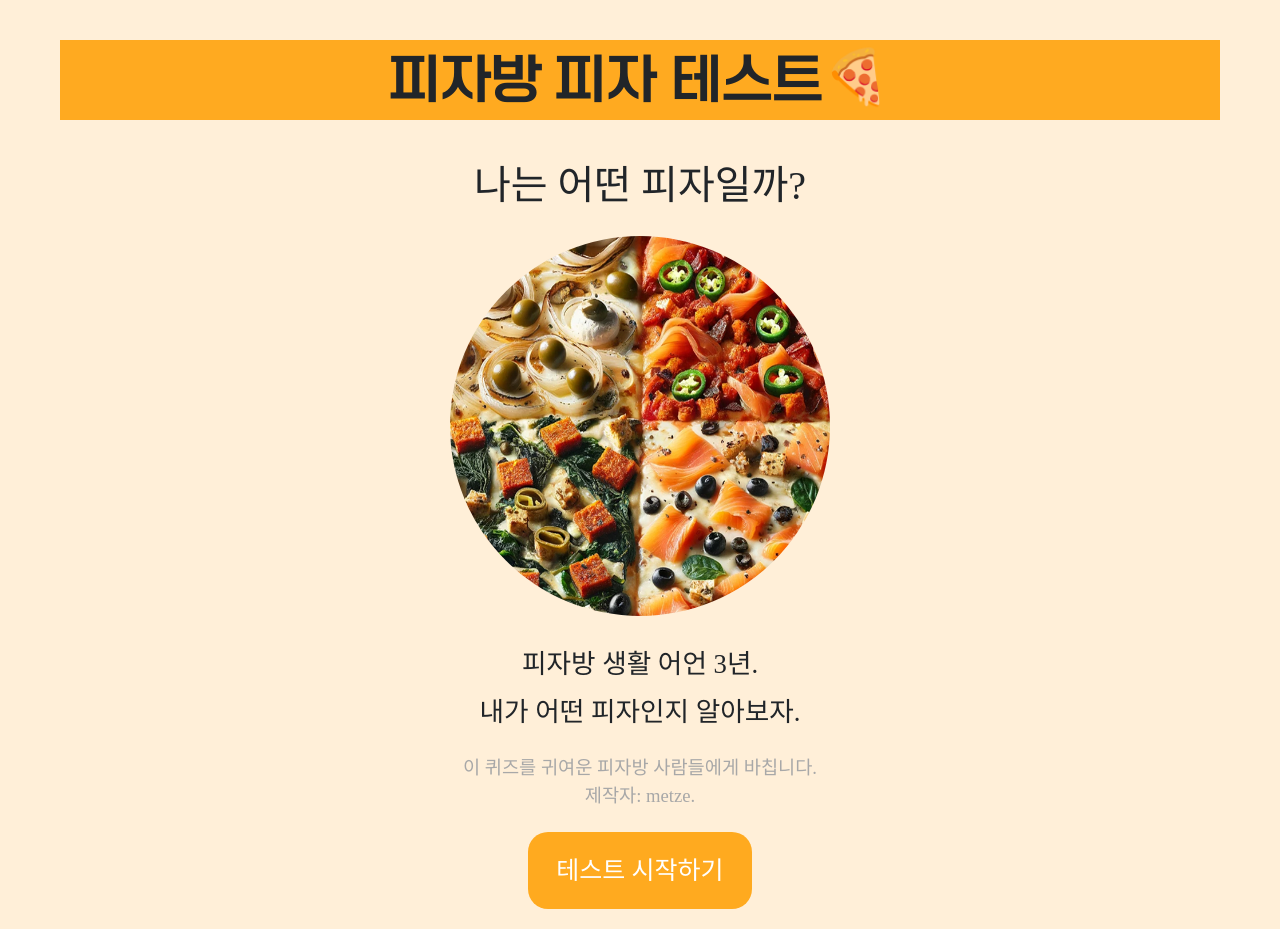
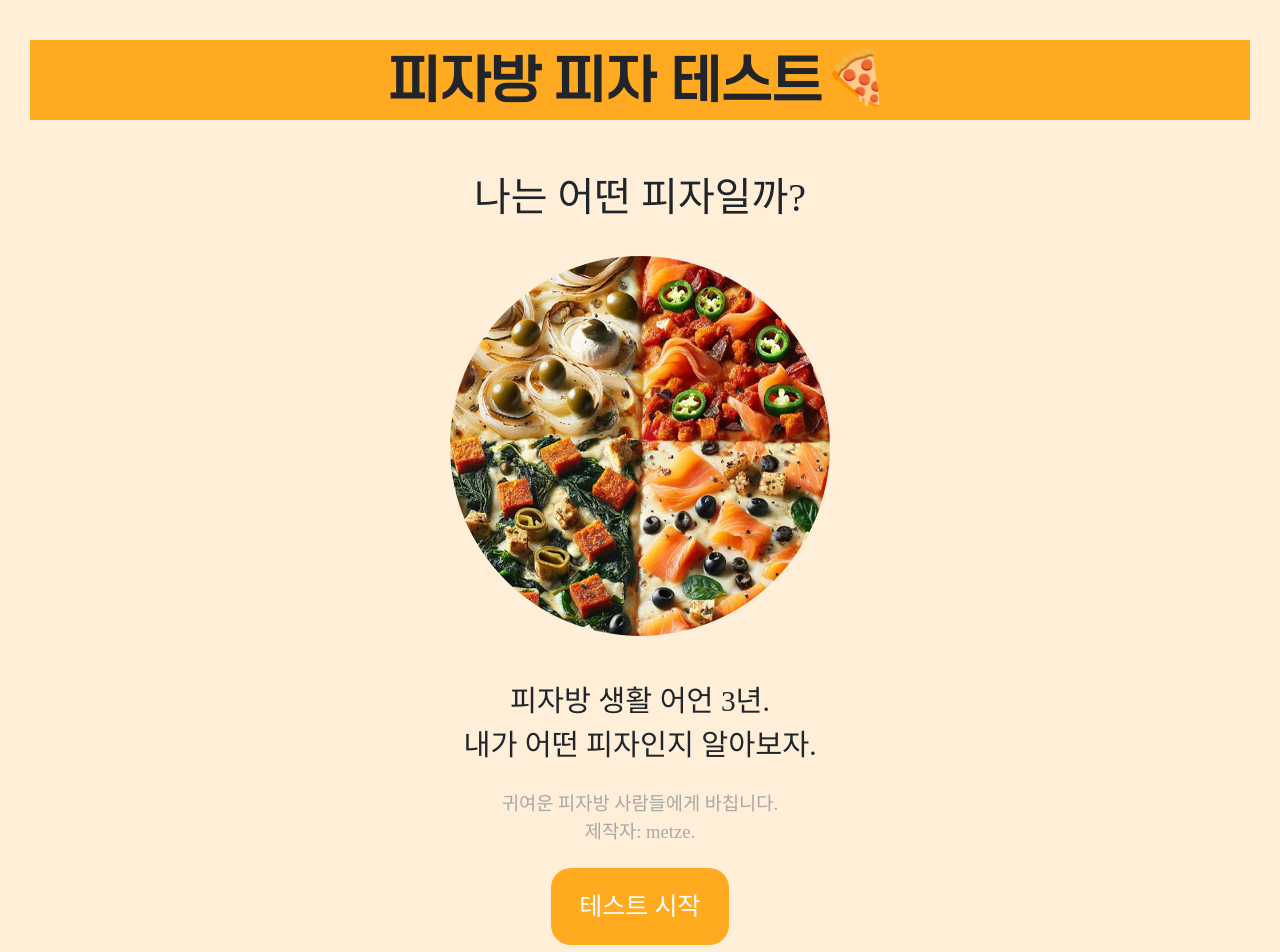
Before and after one commit to metzo32/mbtitest_ts, a React (Create React App) app: page / in a window 1280 px wide. Shown: the top 952 px of the page. Before the commit the page ends 929 px from the top, so only its background shows below. Built offline with nearby package versions, Linux system fonts and the light colour scheme; a web font is replaced by a local one.

Commit message:
비율 조정

```diff
--- a/src/pages/MainPage.tsx
+++ b/src/pages/MainPage.tsx
@@ -20,7 +20,7 @@ export default function MainPage():React.ReactElement {
       <sty.ContentWrapper>
         <sty.Title>나는 어떤 피자일까?</sty.Title>
         <sty.LogoImage>
-          <Image className="rounded-circle" alt="피자" src={MainImage} width={380} height={380}/>
+          <Image className="rounded-circle main-pizza" alt="피자" src={MainImage} />
         </sty.LogoImage>
         <sty.Desc>
           피자방 생활 어언 3년.
@@ -30,13 +30,13 @@ export default function MainPage():React.ReactElement {
         </sty.Desc>
         <sty.smallWrapper>
           <sty.small>
-            이 퀴즈를 귀여운 피자방 사람들에게 바칩니다.
+            귀여운 피자방 사람들에게 바칩니다.
           </sty.small>
           <sty.small>
           제작자: metze.
           </sty.small>
         </sty.smallWrapper>
-        <sty.Button onClick={handleClickButton} style={{fontSize:25, marginTop:20, marginBottom:20}}>테스트 시작하기</sty.Button>
+        <sty.Button onClick={handleClickButton} style={{fontSize:25, marginTop:20, marginBottom:20}}>테스트 시작</sty.Button>
       </sty.ContentWrapper>
     </sty.Wrapper>
   )
--- a/src/pages/QuestionPage.tsx
+++ b/src/pages/QuestionPage.tsx
@@ -85,11 +85,11 @@ export default function QuestionPage():React.ReactElement {
     <sty.Wrapper>
       <Header type='progress' questionNumber = {questionNumber}/>
       <sty.ContentWrapper>
-        <sty.Title>
+        <sty.QuestionTitle>
             {QuestionData[questionNumber].title}
-        </sty.Title>
+        </sty.QuestionTitle>
         <sty.ButtonGroup>
-          <sty.Button style={{marginRight: '20px'}} onClick={ () => handleClickAnswer(1, QuestionData[questionNumber].type)}>
+          <sty.Button className="right-margin" onClick={ () => handleClickAnswer(1, QuestionData[questionNumber].type)}>
               {QuestionData[questionNumber].answerA}
           </sty.Button>
           <sty.Button onClick={ () => handleClickAnswer(0, QuestionData[questionNumber].type)}>
--- a/src/stores/Question/QuestionData.ts
+++ b/src/stores/Question/QuestionData.ts
@@ -67,7 +67,7 @@ export const QuestionData: IQuestion[] = [
     },
     {
         id : 10,
-        title: "중간고사 준비 중인 봉봉. 공부를 하다 말고 '여러분 저 잠와요...' 라고 한다.",
+        title: "중간고사 기간. 봉봉이 공부를 하다 말고 '여러분 저 잠와요...' 라고 한다.",
         answerA: "그만 자",   // N관련
         answerB: "공부해",   // S관련
         type: "NS",
@@ -123,9 +123,9 @@ export const QuestionData: IQuestion[] = [
     },
     {
         id : 18,
-        title: "오랜만에 하루종일 게임 하는 날이다!",
-        answerA: "'오전 중에 로아 숙제하고 오후에는 딜러 경쟁하고 이따 리썰해야지!' 이미 스케줄은 정해져있다.",   // J관련
-        answerB: "'어 마크할까?' 그 날 하고싶은 것을 한다.",   // P관련
+        title: "다음 중 세나는 무엇을 더 좋아할까?",
+        answerA: "계란이랑 치즈",   // J관련
+        answerB: "정원",   // P관련
         type: "JP",
     },
     {
--- a/src/styling.ts
+++ b/src/styling.ts
@@ -1,18 +1,30 @@
-import styled from 'styled-components'
+import styled, { keyframes } from 'styled-components'
 
 const Wrapper = styled.div`
   display: flex;
   flex-direction: column;
   width: 100%;
   height: 100%;
-  min-width: 800px;
+  min-width: 320px;
   min-height: 100vh;
   background: #FFEFD8;
   padding-top: 40px;
-  padding-left: 60px;
-  padding-right: 60px;
+  padding-left: 30px;
+  padding-right: 30px;
   font-family: "oneBold";
   user-select: none;
+
+  @media (min-width: 600px) {
+    width: 100%;
+    height: 100%;
+    min-height: 100vh;
+  }
+
+  @media (min-width: 900px) {
+    width: 100%;
+    height: 100%;
+    min-height: 100vh;
+  }
 `;
 
 const ContentWrapper = styled.div`
@@ -20,27 +32,41 @@ const ContentWrapper = styled.div`
   flex-direction: column;
   justify-content: center;
   align-items: center;
-  margin-top: 20px;
-  padding-left: 40px;
-  padding-right: 40px;
+  margin-top: 10px;
+
+  @media (min-width: 600px) {
+    margin-top: 15px;
+  }
+
+  @media (min-width: 900px) {
+    margin-top: 20px;
+  }
 `;
 
-const Header = styled.div`
-  background: #FFAA20;
-  font-size: 40pt;
-  display: flex;
-  align-items: center;
-  justify-content: center;
-`;
-
+//대제목
 const HeaderWrapper = styled.div`
-  font-size: 40pt;
+  font-size: 28px;
   background: #FFAA20;
   display: flex;
   align-items: center;
   justify-content: center;
   font-family: "oneTitle";
+
+  @media (min-width: 600px) {
+    font-size: 37pt;
+  }
+
+  @media (min-width: 900px) {
+    font-size: 40pt;
+  }
 `
+const Header = styled.div`
+  background: #FFAA20;
+  font-size: 26pt;
+  display: flex;
+  align-items: center;
+  }
+`;
 
 const ProgressbarWrapper = styled.div`
   .progress {
@@ -58,46 +84,123 @@ const ProgressbarWrapper = styled.div`
 
 
 const Title = styled.div`
-  font-size: 30pt;
+  display: block;
+  font-size: 20pt;
   display: flex;
-  margin-top: 16px;
+  margin-top: 6px;
+  margin-bottom: 6px;
+  padding: 20px;
+  white-space: nowrap;
+
+  @media (min-width: 600px) {
+    font-size: 25pt;
+    white-space: normal;
+    margin-top: 8px;
+    margin-bottom: 8px;
+  }
+
+  @media (min-width: 900px) {
+    font-size: 30pt;
+    white-space: normal;
 `;
 
 const LogoImage = styled.div`
   display: flex;
-  margin-top: 20px;
   margin-bottom: 20px;
+
+  .main-pizza {
+    max-width: 280px;
+    height: 280px;
+    margin-bottom: 24px;
+
+    @media (min-width: 600px) {
+      max-width: 330px;
+      height: 330px;
+    }
+
+    @media (min-width: 900px) {
+      max-width: 380px;
+      height: 380px;
+    }
+  }
 `;
 
+
 const Desc = styled.div`
-  font-size: 20pt;
+  font-size: 13pt;
   display: flex;
-  margin-top: 8px;
-`;
+  white-space: nowrap;
 
-const small = styled.div`
-  font-size: 14pt;
-  display: flex;
-  color: #A8A8A8;
+  @media (min-width: 600px) {
+    font-size: 18pt;
+  }
+
+  @media (min-width: 900px) {
+    font-size: 22pt;
+  }
 `;
 
 const smallWrapper = styled.div`
-  margin-top: 22px;
+  margin-top: 16px;
   margin-bottom: 2px;
   display: flex;
   align-items: center;
   justify-content: center;
   flex-direction: column;
+
+  @media (min-width: 600px) {
+    margin-top: 19px;
+  }
+
+  @media (min-width: 900px) {
+    margin-top: 22px;
 `;
 
+const small = styled.div`
+  font-size: 10pt;
+  display: flex;
+  color: #A8A8A8;
+  white-space: nowrap;
+
+  @media (min-width: 600px) {
+    font-size: 12pt;
+  }
+
+  @media (min-width: 900px) {
+    font-size: 14pt;
+`;
+
+const QuestionTitle = styled.div`
+  display: block;
+  font-size: 14pt;
+  font-style: bold;
+  display: flex;
+  margin-top: 16px;
+  padding: 20px;
+  // white-space: nowrap;
+
+  @media (min-width: 600px) {
+    font-size: 20pt;
+  }
+
+  @media (min-width: 900px) {
+    font-size: 26pt;
+`
 const ButtonGroup = styled.div`
-  font-size: 18pt;
+  font-size: 12pt;
   display: flex;
   align-items: center;
   justify-content: center;
-  flex-direction: row;
-  margin-top: 10px;
-  padding: 20px;
+  flex-direction: column;
+
+  @media (min-width: 600px) {
+    font-size: 16pt;
+    flex-direction: column;
+  }
+
+  @media (min-width: 900px) {
+    font-size: 18pt;
+    flex-direction: row;
 `;
 
 const Button = styled.div`
@@ -109,78 +212,189 @@ const Button = styled.div`
   border-radius: 20px;
   cursor: pointer;
   user-select: none;
-`
+
+  &.right-margin {
+    margin-right: 0px;
+    margin-bottom: 20px;
+
+    @media (min-width: 600px) {
+      margin-right: 0px;
+      margin-bottom: 20px;
+    }
+
+    @media (min-width: 900px) {
+      margin-right: 20px;
+      margin-bottom: 0;
+    }
+  }
+`;
+
+const StyledImage = styled.img`
+    width: 90%;
+
+    @media (min-width: 600px) {
+      width: 90%;
+      margin-left: 0px;
+      margin-right: 0px;
+    }
+
+    @media (min-width: 900px) {
+      width: 800px;
+      margin-left: 0px;
+      margin-right: 0px;
+    }
+  `;
+
 
 const ResultTitle = styled.div`
-  font-size: 32pt;
+  display: block;
+  font-size: 18pt;
   display: flex;
-  margin-top: 20px;
-  margin-bottom: 20px;
+  padding: 16px;
+  white-space: nowrap;
+
+  @media (min-width: 600px) {
+    font-size: 25pt;
+    padding: 20px;
+    white-space: normal;
+  }
+
+  @media (min-width: 900px) {
+    font-size: 30pt;
+    padding: 20px;
+    white-space: normal;
 `;
 
 const ResultDesc = styled.div`
-  font-size: 26pt;
+  font-size: 18pt;
   display: flex;
   margin-top: 30px;
+
+  @media (min-width: 600px) {
+    font-size: 25pt;
+    white-space: normal;
+  }
+
+  @media (min-width: 900px) {
+    font-size: 30pt;
+    white-space: normal;
+
 `;
 
 const resultSmall = styled.div`
-  width: 800px;
-  font-size: 16pt;
+  font-size: 10pt;
+  max-width: 600px;
   display: flex;
   margin-top: 20px;
-  margin-bottom: 60px;
+  margin-bottom: 30px;
   color: #707070;
+
+  @media (min-width: 600px) {
+    width: 800px
+    font-size: 13pt;
+    max-width: 600px;
+    margin-bottom: 40px;
+    margin-left: 10px;
+    margin-right: 10px;
+    white-space: normal;
+  }
+
+  @media (min-width: 900px) {
+    font-size: 16pt;
+    max-width: 800px;
+    margin-bottom: 60px;
+    white-space: normal;
 `;
 
-const BestDesc = styled.div`
-  width: 800px;
-  font-size: 21pt;
+const BestWrapper = styled.div`
+  width: 95%;
+  display: flex;
+  flex-direction: column;
+  align-items: center;
+  justify-content: space-between;
+  margin-bottom: 50px;
+  margin-top: 0px;
+
+  @media (min-width: 600px) {
+    width: 90%;
+    margin-top: 0px;
+  }
+
+  @media (min-width: 900px) {
+    margin-top: 50px;
+    width: 800px;
+  }
+`;
+
+const BestDescWrapper = styled.div`
   display: flex;
   align-items: center;
   justify-content: center;
-  margin-top: 15px;
-  margin-bottom: 40px;
+  flex-direction: column;
+  margin-top: 10px;
+  margin-bottom: 15px;
+
+  @media (min-width: 600px) {
+    margin-bottom: 35px;
+  }
+
+  @media (min-width: 900px) {
+    margin-bottom: 35px;
+`
+
+const BestDesc = styled.div`
+
+  font-size: 12pt;
+  display: flex;
+  align-items: center;
+  justify-content: center;
   color: #707070;
-`;
+  white-space: normal;
 
-const BestWrapper = styled.div`
-  display: flex;
-  flex-direction: column;
-  margin-bottom: 50px;
+  @media (min-width: 600px) {
+    width: 600px;
+    font-size: 18pt;
+  }
+
+  @media (min-width: 900px) {
+    width: 800px;
+    font-size: 2pt;
 `;
 
 const BestWrapperImage = styled.div`
+  width: 80%;
+  min-width: 200px;
   display: flex;
-  flex-direction: row;
   align-items: center;
   justify-content: space-between;
-  padding-left: 70px;
-  padding-right: 70px;
+
+  @media (min-width: 600px) {
+    width: 95%;
+  }
+
+  @media (min-width: 900px) {
+    width: 800px;
 `;
 
-const motion = styled.div`
-  .slide-in {
-    position: fixed;
-    top: 0,
-    left: 0,
-    width: 100%,
-    height: 100vh,
-    background: #000000;
-    transform-origin: left;
+const BestPizzaImg = styled.img`
+  width: 49%;
+
+  @media (min-width: 600px) {
   }
 
-  .slide-out {
-    position: fixed;
-    top: 0,
-    left: 0,
-    width: 100%,
-    height: 100vh,
-    background: #000000;
-    transform-origin: right;
+  @media (min-width: 900px) {
+
   }
 `
 
+const rotateAnimation = keyframes`
+  from {
+    transform: rotate(0deg);
+  }
+  to {
+    transform: rotate(360deg);
+  }
+`;
 
 
 const sty = {
@@ -194,15 +408,19 @@ const sty = {
   Desc,
   small,
   smallWrapper,
+  QuestionTitle,
   ButtonGroup,
   Button,
+  StyledImage,
   ResultTitle,
+  BestDescWrapper,
   ResultDesc,
   resultSmall,
   BestDesc,
   BestWrapper,
   BestWrapperImage,
-  motion,
+  BestPizzaImg,
+  rotateAnimation,
 }
 
 export default sty;
```
Also changed, not shown: src/pages/ResultPage.tsx (+10 -5 lines).
